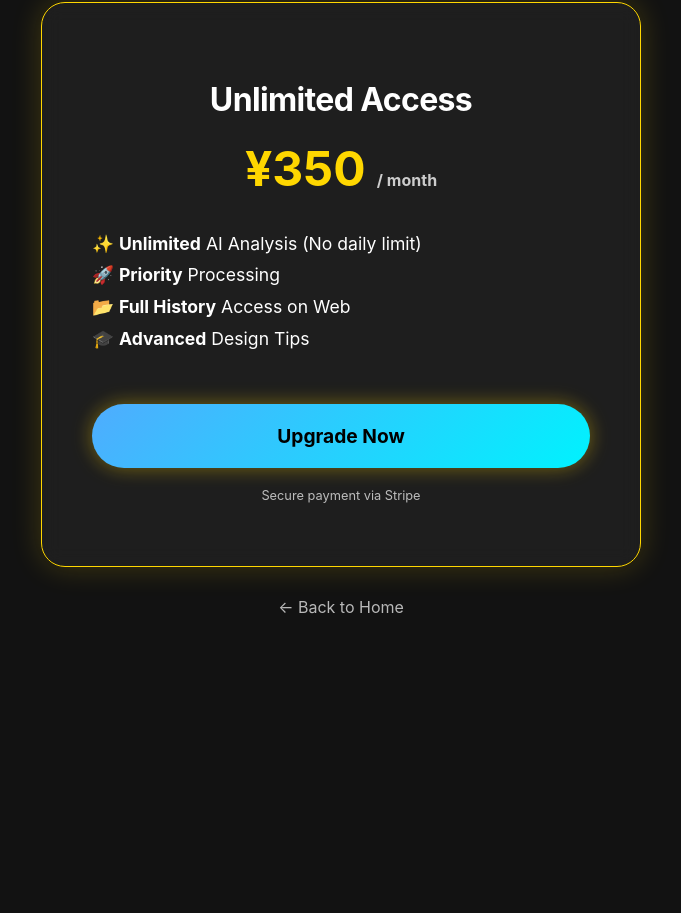
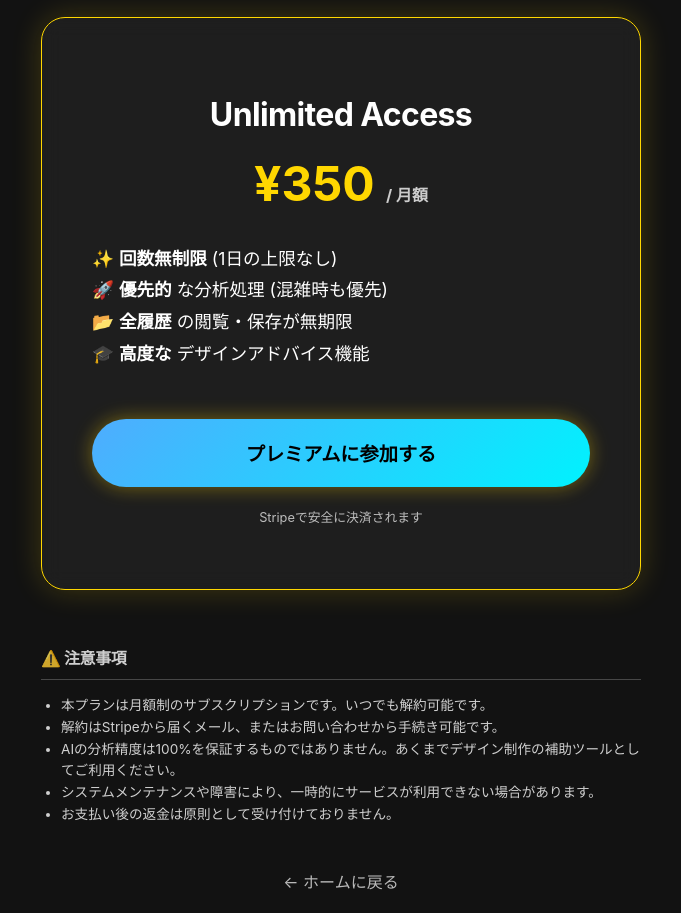
Before and after one commit to aibowtools2/design-red-pen-mentor-fixed, a React (Vite) app in the folder frontend/: page /upgrade in a window 1280 px wide. Shown: the part 202-1115 px from the top of the page, without its empty margins (299-980 px from the left). Before the commit the page ends 839 px from the top, so only its background shows below. Built offline with nearby package versions, Linux system fonts and the light colour scheme.

Commit message:
Feat: Localize Upgrade page and add Notes section

```diff
--- a/frontend/src/Upgrade.jsx
+++ b/frontend/src/Upgrade.jsx
@@ -1,4 +1,3 @@
-
 import React, { useEffect, useState } from 'react';
 import { Link, useLocation } from 'react-router-dom';
 
@@ -18,17 +17,17 @@ const Upgrade = () => {
             <div className="dashboard" style={{ minHeight: '100vh', display: 'flex', flexDirection: 'column', alignItems: 'center', justifyContent: 'center' }}>
                 <div className="card" style={{ maxWidth: '600px', width: '100%', padding: '50px', border: '1px solid #00FF00', boxShadow: '0 0 30px rgba(0, 255, 0, 0.2)', textAlign: 'center' }}>
                     <div style={{ fontSize: '4rem', marginBottom: '20px' }}>🎉</div>
-                    <h2 style={{ fontSize: '2rem', marginBottom: '20px', color: '#00FF00' }}>Welcome to Premium!</h2>
+                    <h2 style={{ fontSize: '2rem', marginBottom: '20px', color: '#00FF00' }}>プレミアムへようこそ！</h2>
                     <p style={{ fontSize: '1.2rem', lineHeight: '1.6', marginBottom: '30px' }}>
                         決済ありがとうございます。<br />
                         プレミアム機能が有効になりました。
                     </p>
                     <p style={{ fontSize: '0.9rem', opacity: 0.7, marginBottom: '30px' }}>
-                        ※ 反映まで少し時間がかかる場合があります。<br />
+                        ※ 機能が反映されるまで少し時間がかかる場合があります。<br />
                         LINEボットに「プラン更新」と送ってみてください。
                     </p>
                     <Link to="/" className="submit-btn" style={{ textDecoration: 'none', display: 'inline-block', padding: '15px 40px' }}>
-                        Start Analyzing
+                        分析を始める
                     </Link>
                 </div>
             </div>
@@ -36,23 +35,23 @@ const Upgrade = () => {
     }
 
     return (
-        <div className="dashboard" style={{ minHeight: '100vh', display: 'flex', flexDirection: 'column', alignItems: 'center', justifyContent: 'center' }}>
+        <div className="dashboard" style={{ minHeight: '100vh', display: 'flex', flexDirection: 'column', alignItems: 'center', justifyContent: 'center', padding: '20px' }}>
             <header className="hero">
-                <h1 className="title" style={{ color: '#FFD700', textShadow: '0 0 20px rgba(255, 215, 0, 0.5)' }}>Premium Plan</h1>
-                <p className="subtitle">Unlock Unlimited Design Analysis</p>
+                <h1 className="title" style={{ color: '#FFD700', textShadow: '0 0 20px rgba(255, 215, 0, 0.5)' }}>プレミアムプラン</h1>
+                <p className="subtitle">AIデザイン添削が無制限に</p>
             </header>
 
             <div className="card" style={{ maxWidth: '600px', width: '100%', padding: '50px', border: '1px solid #FFD700', boxShadow: '0 0 30px rgba(255, 215, 0, 0.2)' }}>
                 <h2 style={{ textAlign: 'center', fontSize: '2rem', marginBottom: '20px' }}>Unlimited Access</h2>
                 <div style={{ textAlign: 'center', fontSize: '3rem', fontWeight: 'bold', color: '#FFD700', marginBottom: '30px' }}>
-                    ¥350 <span style={{ fontSize: '1rem', color: '#ccc' }}>/ month</span>
+                    ¥350 <span style={{ fontSize: '1rem', color: '#ccc' }}>/ 月額</span>
                 </div>
 
                 <ul style={{ listStyle: 'none', padding: 0, margin: '0 0 40px 0', fontSize: '1.1rem', lineHeight: '1.8' }}>
-                    <li>✨ <b>Unlimited</b> AI Analysis (No daily limit)</li>
-                    <li>🚀 <b>Priority</b> Processing</li>
-                    <li>📂 <b>Full History</b> Access on Web</li>
-                    <li>🎓 <b>Advanced</b> Design Tips</li>
+                    <li>✨ <b>回数無制限</b> (1日の上限なし)</li>
+                    <li>🚀 <b>優先的</b> な分析処理 (混雑時も優先)</li>
+                    <li>📂 <b>全履歴</b> の閲覧・保存が無期限</li>
+                    <li>🎓 <b>高度な</b> デザインアドバイス機能</li>
                 </ul>
 
                 <div style={{ textAlign: 'center' }}>
@@ -71,17 +70,29 @@ const Upgrade = () => {
                             boxShadow: '0 0 20px rgba(255, 215, 0, 0.4)'
                         }}
                     >
-                        Upgrade Now
+                        プレミアムに参加する
                     </a>
                 </div>
 
                 <div style={{ textAlign: 'center', marginTop: '20px' }}>
-                    <p style={{ fontSize: '0.8rem', opacity: 0.7 }}>Secure payment via Stripe</p>
+                    <p style={{ fontSize: '0.8rem', opacity: 0.7 }}>Stripeで安全に決済されます</p>
                 </div>
             </div>
 
+            {/* 注意事項セクション */}
+            <div style={{ maxWidth: '600px', width: '100%', marginTop: '40px', textAlign: 'left', opacity: 0.8, fontSize: '0.85rem' }}>
+                <h3 style={{ borderBottom: '1px solid #555', paddingBottom: '10px', marginBottom: '15px' }}>⚠️ 注意事項</h3>
+                <ul style={{ paddingLeft: '20px', lineHeight: '1.6' }}>
+                    <li>本プランは月額制のサブスクリプションです。いつでも解約可能です。</li>
+                    <li>解約はStripeから届くメール、またはお問い合わせから手続き可能です。</li>
+                    <li>AIの分析精度は100%を保証するものではありません。あくまでデザイン制作の補助ツールとしてご利用ください。</li>
+                    <li>システムメンテナンスや障害により、一時的にサービスが利用できない場合があります。</li>
+                    <li>お支払い後の返金は原則として受け付けておりません。</li>
+                </ul>
+            </div>
+
             <Link to="/" style={{ marginTop: '30px', color: '#fff', opacity: 0.7 }}>
-                ← Back to Home
+                ← ホームに戻る
             </Link>
         </div>
     );
```
